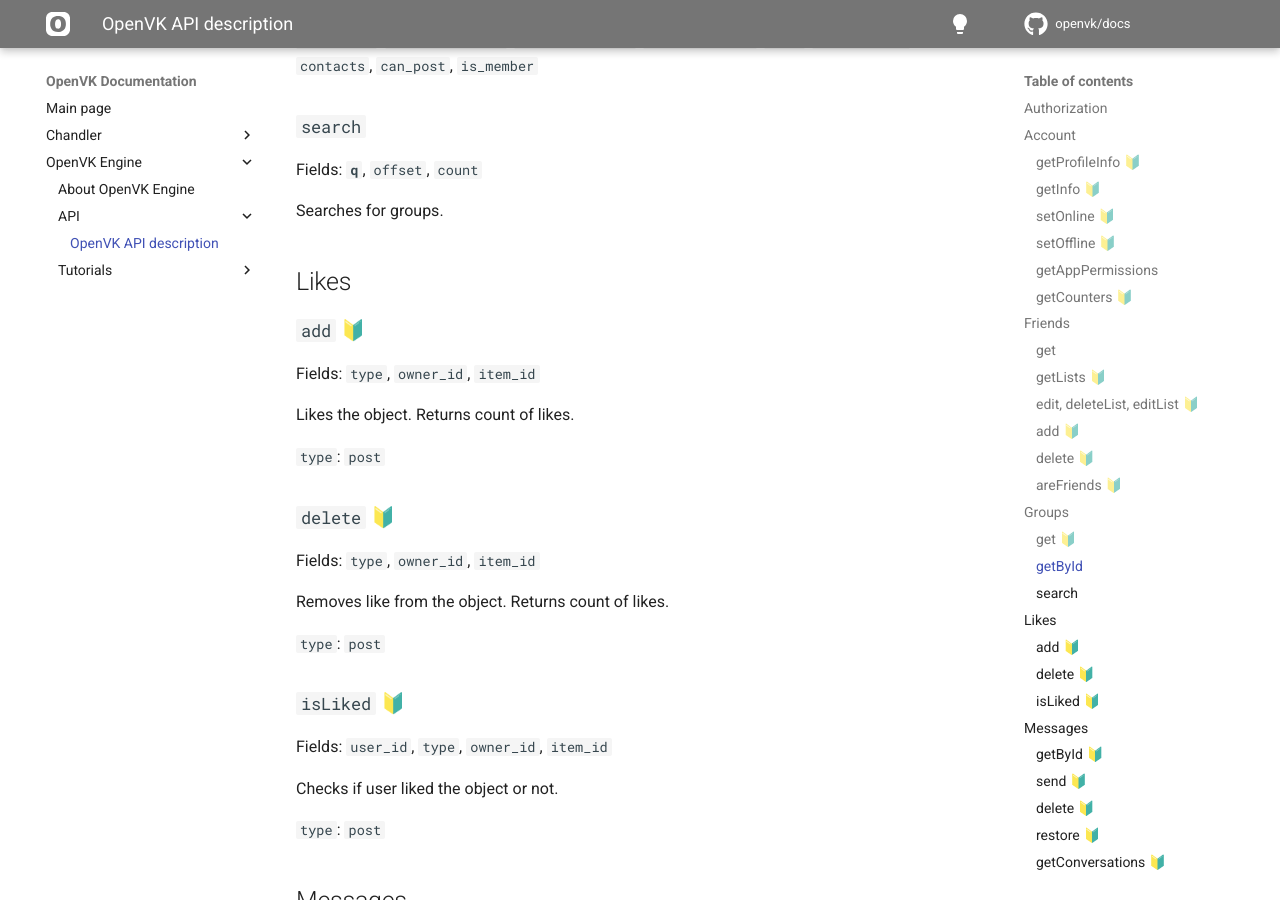
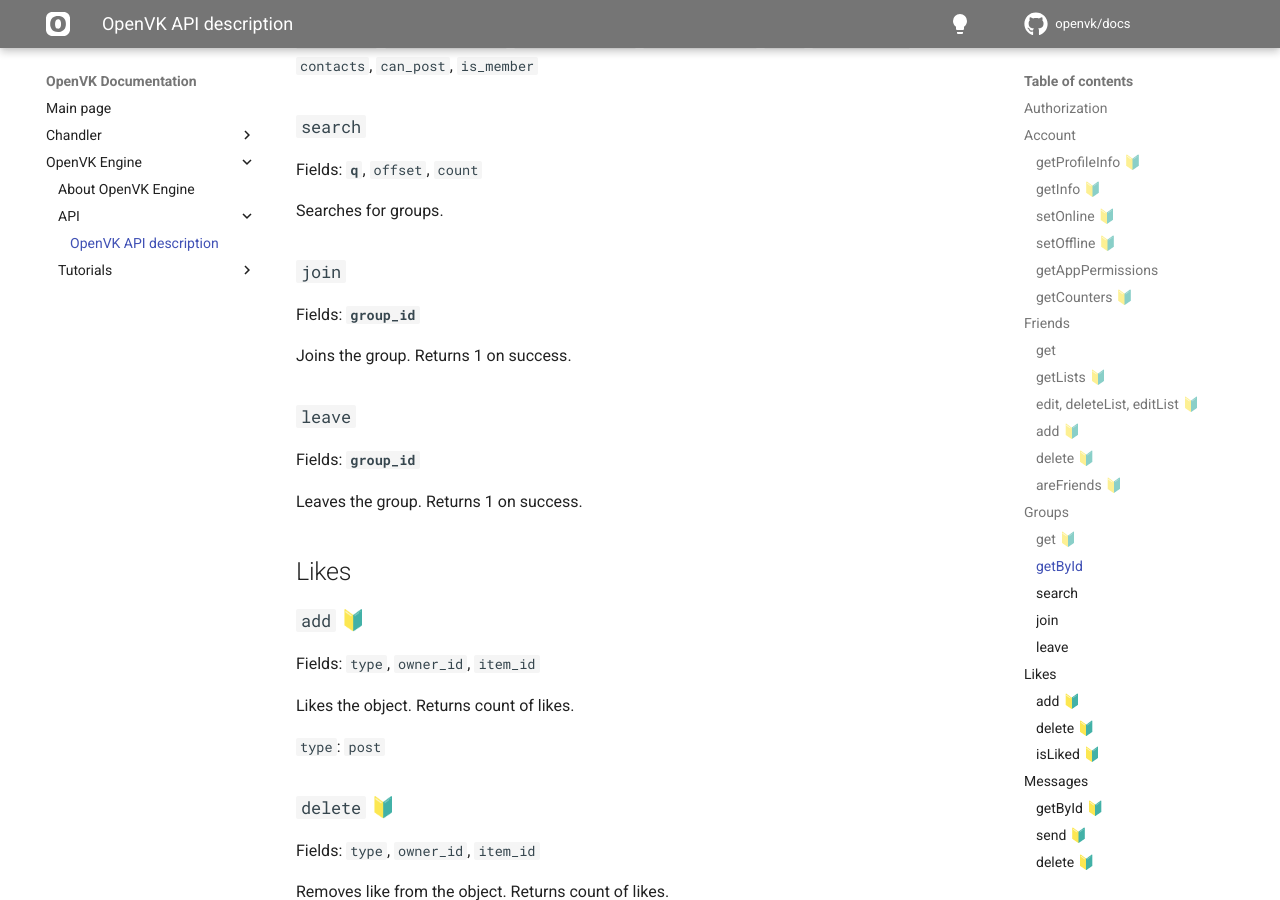
Before and after one commit to OpenVK/docs, an MkDocs documentation site: the page built from docs/openvk_engine/api/description.md, in a window 1280 px wide and 900 px high, scrolled down 3901 px. Built offline with MkDocs 1.6.1 and Material for MkDocs 9.7.7, drawn with Linux system fonts in a browser that asks for light colours; comment, search, counter and statistics services are not loaded.

Commit message:
group join/leave

```diff
--- a/docs/openvk_engine/api/description.md
+++ b/docs/openvk_engine/api/description.md
@@ -170,6 +170,18 @@
 Fields: **`q`**, `offset`, `count`
 
 Searches for groups.
+
+### `join`
+
+Fields: **`group_id`**
+
+Joins the group. Returns 1 on success.
+
+### `leave`
+
+Fields: **`group_id`**
+
+Leaves the group. Returns 1 on success.
 
 ## Likes
 
```
